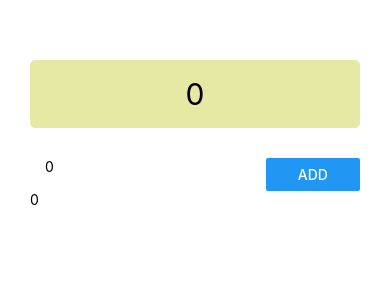
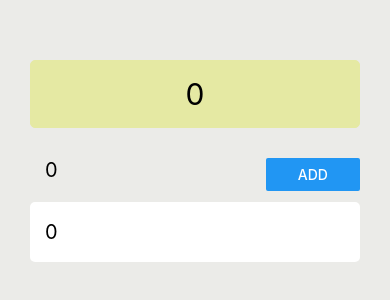
Before and after one commit to felipegabriel1942/react-native-somador-app, a React Native app: screen / in a window 390 px wide. Both pictures are taken after a click on the button "ADD". Shown: the top 300 px of the page. Built offline with nearby package versions, Linux system fonts and the light colour scheme.

Commit message:
Lista criada

```diff
--- a/src/SomadorApp.js
+++ b/src/SomadorApp.js
@@ -1,5 +1,5 @@
 import React from 'react';
-import { View, StyleSheet, Text } from 'react-native';
+import { View, StyleSheet, ScrollView } from 'react-native';
 
 import { createStore } from 'redux';
 import { Provider } from 'react-redux';
@@ -16,11 +16,11 @@ export default class SomadorApp extends React.Component {
     render() {
         return (
             <Provider store={store}>
-                <View style={styles.container}>
+                <ScrollView style={styles.container}>
                     <SomadorResult />
                     <SomadorForm />
                     <SomadorList />
-                </View>
+                </ScrollView>
             </Provider>
         );
     }
@@ -28,6 +28,8 @@ export default class SomadorApp extends React.Component {
 
 const styles = StyleSheet.create({
     container: {
-        padding: 30
+        padding: 30,
+        backgroundColor: '#EBEBE8'
+
     }
 });
--- a/src/components/Input.js
+++ b/src/components/Input.js
@@ -6,14 +6,15 @@ const Input = ({ onChangeValue, value }) => (
         keyboardType={'numeric'}
         onChangeText={onChangeValue}
         style={styles.input}
-        value={value}
+        value={`${value}`}
         underlineColorAndroid='green'/>
 );
 
 const styles = StyleSheet.create({
     input: {
         paddingLeft: 15,
-        paddingBottom: 15
+        paddingBottom: 15,
+        fontSize: 20
     }
 });
 
--- a/src/components/SomadorForm.js
+++ b/src/components/SomadorForm.js
@@ -13,7 +13,6 @@ class SomadorForm extends React.Component {
             value: 0
         }
     }
-
 
     onChangeValue(value) {
         this.props.dispatchSetValue(value);
--- a/src/components/SomadorList.js
+++ b/src/components/SomadorList.js
@@ -1,14 +1,16 @@
 import React from 'react';
-import { View, Text } from 'react-native';
+import { View} from 'react-native';
 import { connect } from 'react-redux';
+
+import SomadorListItem from './SomadorListItem';
 
 const SomadorList = ({values}) => {
     return (
         <View>
             {values.map(value => {
-                return <Text
-                    key={value.id}
-                    value={value.value}>{value.value}</Text>
+                return <SomadorListItem
+                        key={value.id}
+                        value={value.value}/>
             })}
         </View>
     );
--- /dev/null
+++ b/src/components/SomadorListItem.js
@@ -0,0 +1,29 @@
+import React from 'react';
+import { View, Text, StyleSheet, TouchableOpacity } from 'react-native';
+
+const SomadorListItem = ({value}) => {
+    return <TouchableOpacity>
+            <View style={styles.line}>
+                <Text style={styles.lineText}>{value}</Text>
+            </View>
+        </TouchableOpacity>
+
+}
+
+const styles = StyleSheet.create({
+    line: {
+        height: 60,
+        backgroundColor: 'white',
+        alignItems: 'center',
+        marginVertical: 5,
+        borderRadius: 5,
+        flexDirection: 'row',
+        elevation: 1
+    },
+    lineText: {
+        fontSize: 20,
+        paddingLeft: 15
+    }
+});
+
+export default SomadorListItem;
--- a/src/components/SomadorResult.js
+++ b/src/components/SomadorResult.js
@@ -20,7 +20,8 @@ const styles = StyleSheet.create({
         backgroundColor: '#E5E9A3',
         borderWidth: 1,
         borderRadius: 5,
-        borderColor: '#E5E9A3'
+        borderColor: '#E5E9A3',
+        elevation: 1
     },
     result: {
         fontSize: 30
```
